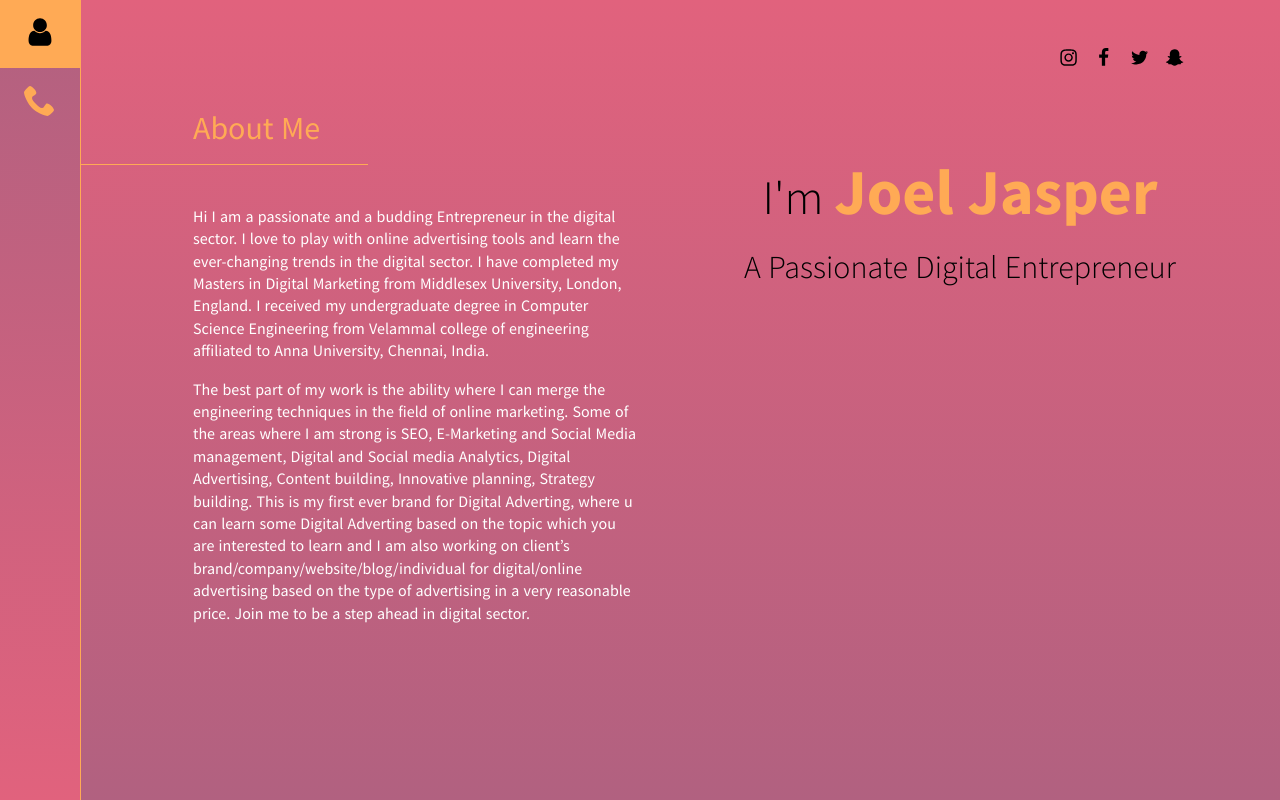
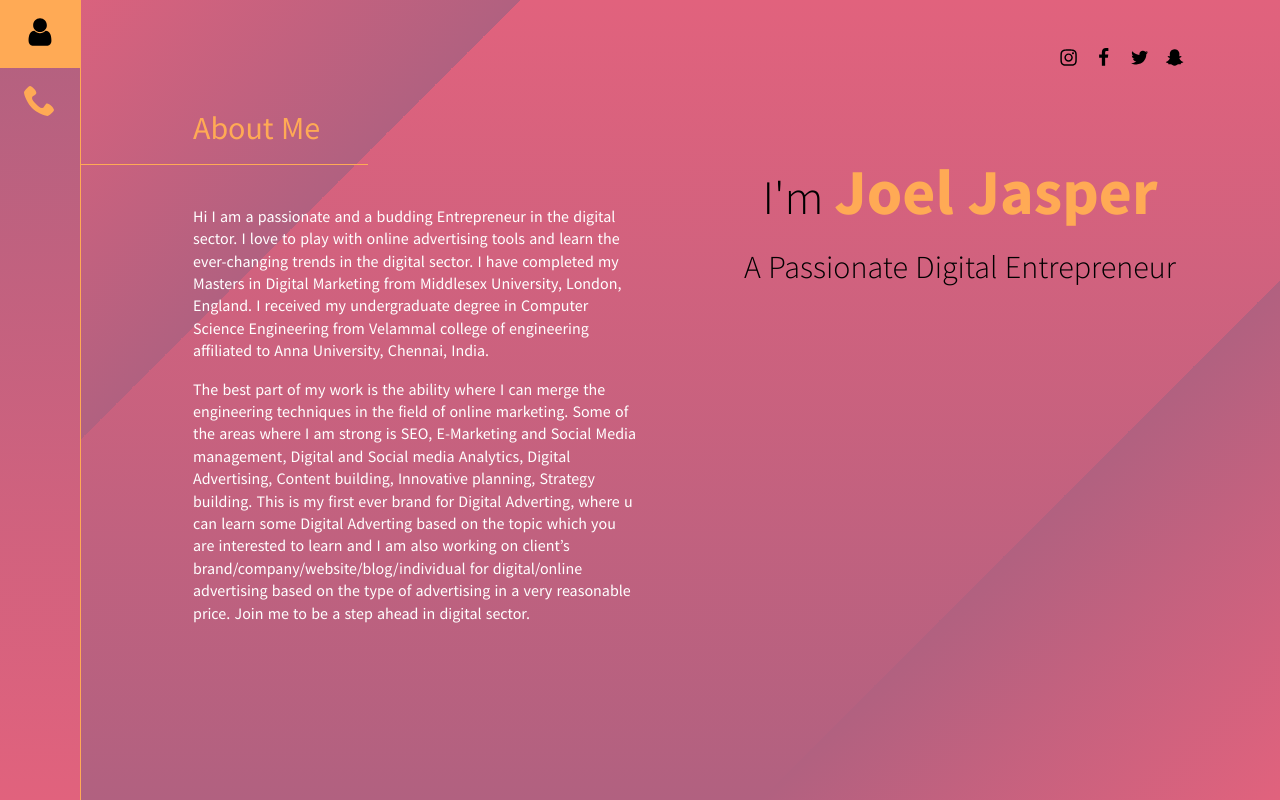
Before and after one commit to SherOnDale/madrasi-londoner, a Nuxt app: page / in a window 1280 px wide. Built offline with nearby package versions, Linux system fonts and the light colour scheme.

Commit message:
complete gradient effect

```diff
--- a/layouts/default.vue
+++ b/layouts/default.vue
@@ -33,7 +33,16 @@ html {
   -moz-osx-font-smoothing: grayscale;
   -webkit-font-smoothing: antialiased;
   box-sizing: border-box;
-  background: linear-gradient(var(--secondary), var(--accent));
+  background: linear-gradient(
+      135deg,
+      var(--secondary),
+      var(--accent) 25%,
+      transparent 25%,
+      transparent 75%,
+      var(--accent) 75%,
+      var(--secondary)
+    ),
+    linear-gradient(var(--secondary), var(--accent));
 }
 
 *,
```
